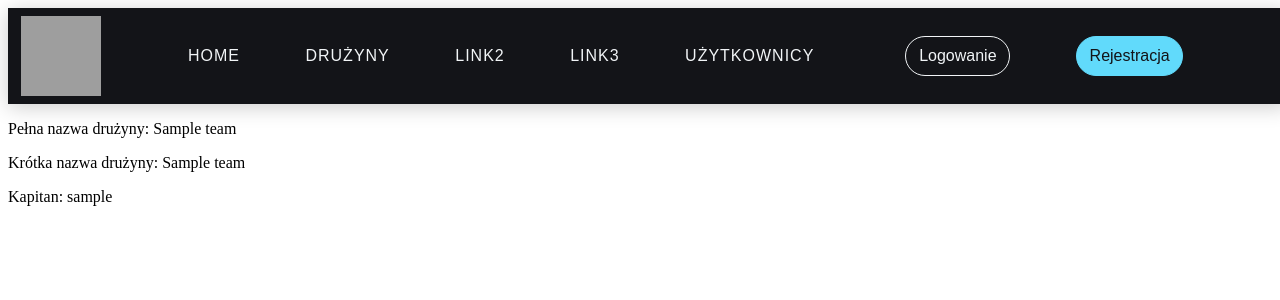
After one commit to DamianFilimowski/Tournament, a Django app: page /tournaments/teams/1/ in a window 1280 px wide. The commit adds this page. Shown: the top 300 px of the page. Run offline with Django 4.2, Linux system fonts and the light colour scheme; tables that the repository leaves empty hold one stand-in row (values such as "Sample post"); grey boxes are pictures that could not be loaded.

Commit message:
team crud

```diff
--- a/Tournament_app/urls.py
+++ b/Tournament_app/urls.py
@@ -20,4 +20,5 @@ from django.urls import path, include
 urlpatterns = [
     path('admin/', admin.site.urls),
     path('accounts/', include('accounts.urls')),
+    path('tournaments/', include('tournament.urls')),
 ]
--- a/templates/base.html
+++ b/templates/base.html
@@ -16,7 +16,7 @@
         </div>
         <ul class="nav-links">
             <li><a href="#">Home</a></li>
-            <li><a href="#">Link1</a></li>
+            <li><a href="{% url "tournament:team_list" %}">Drużyny</a></li>
             <li><a href="#">Link2</a></li>
             <li><a href="#">Link3</a></li>
             <li><a href="{% url 'accounts:user_list' %}">Użytkownicy</a></li>
--- a/tournament/models.py
+++ b/tournament/models.py
@@ -1,5 +1,5 @@
 from django.db import models
-
+from django.urls import reverse
 from accounts.models import CustomUser
 
 
@@ -13,3 +13,6 @@ class Team(models.Model):
 
     def __str__(self):
         return self.name
+
+    def get_detail_url(self):
+        return reverse('tournament:team_detail', kwargs={'pk': self.id})
--- /dev/null
+++ b/tournament/templates/tournament/team_detail.html
@@ -0,0 +1,12 @@
+{% extends 'base.html' %}
+{% block content %}
+    <p>Pełna nazwa drużyny: {{ team.name }}</p>
+    <p>Krótka nazwa drużyny: {{ team.short_name }}</p>
+    <p>Kapitan: {{ team.captain }}</p>
+  {% if user == team.captain %}
+   <a href="{% url 'tournament:team_update' team.id %}">Edytuj</a>
+      <a href="{% url 'tournament:team_delete' team.id %}">Usuń</a>
+  {% endif %}
+
+
+{% endblock %}
--- /dev/null
+++ b/tournament/templates/tournament/team_list.html
@@ -0,0 +1,5 @@
+{% extends 'base.html' %}
+{% block content %}
+    <a href="{% url 'tournament:team_create' %}">Stwórz Drużynę</a>
+{% include 'list.html'  %}
+{% endblock %}
--- /dev/null
+++ b/tournament/urls.py
@@ -0,0 +1,12 @@
+from django.urls import path
+from .views import *
+
+app_name = 'tournament'
+
+urlpatterns = [
+    path('teams/', TeamListView.as_view(), name='team_list'),
+    path('teams/create/', TeamCreateView.as_view(), name='team_create'),
+    path('teams/<int:pk>/', TeamDetailView.as_view(), name='team_detail'),
+    path('teams/<int:pk>/update', TeamUpdateView.as_view(), name='team_update'),
+    path('teams/<int:pk>/delete', TeamDeleteView.as_view(), name='team_delete'),
+]
--- a/tournament/views.py
+++ b/tournament/views.py
@@ -1,3 +1,47 @@
-from django.shortcuts import render
+from django.shortcuts import render, redirect
+from django.contrib.auth.mixins import LoginRequiredMixin, UserPassesTestMixin
+from django.urls import reverse_lazy
+from django.views.generic import ListView, DetailView, CreateView, UpdateView, DeleteView
+
+from tournament.models import *
+
 
 # Create your views here.
+
+class TeamListView(ListView):
+    model = Team
+    template_name = 'tournament/team_list.html'
+
+
+class TeamCreateView(LoginRequiredMixin, CreateView):
+    model = Team
+    template_name = 'tournament/form.html'
+    fields = ['name', 'short_name']
+    success_url = reverse_lazy('accounts:profile')
+
+    def form_valid(self, form):
+        form.instance.captain = self.request.user
+        return super().form_valid(form)
+
+
+class TeamDetailView(DetailView):
+    model = Team
+    template_name = 'tournament/team_detail.html'
+
+
+class TeamUpdateView(UserPassesTestMixin, UpdateView):
+    model = Team
+    template_name = 'tournament/form.html'
+    fields = ['name', 'short_name']
+
+    def test_func(self):
+        team = self.get_object()
+        return self.request.user == team.captain
+
+    def get_success_url(self):
+        return reverse_lazy('tournament:team_detail', kwargs={'pk':self.object.id})
+
+
+class TeamDeleteView(DeleteView):
+    model = Team
+    success_url = reverse_lazy('tournament:team_list')
```
Also changed, not shown: tournament/templates/tournament/form.html (added, +24 -0 lines), tournament/templates/tournament/team_confirm_delete.html (added, +10 -0 lines).
